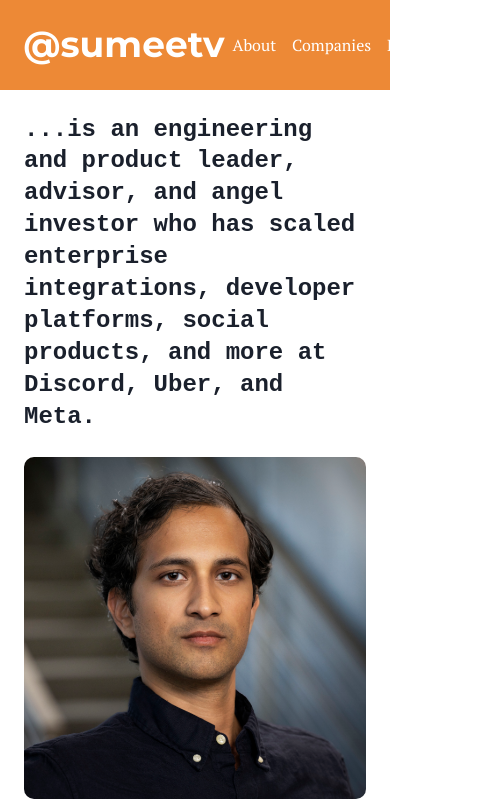
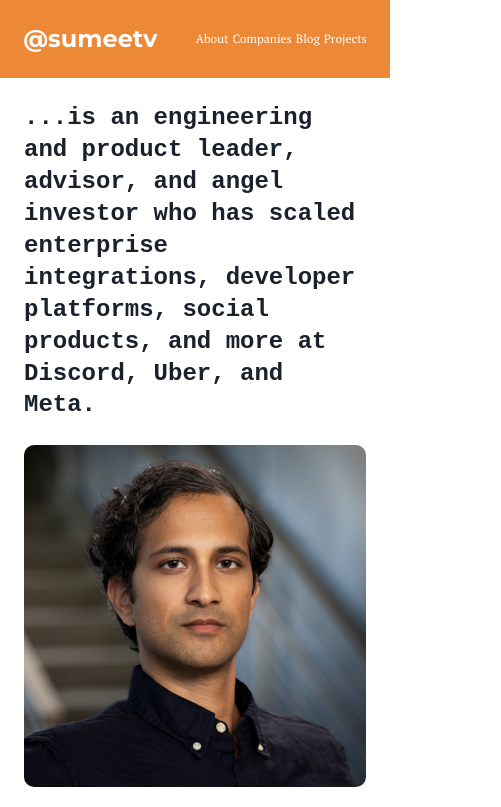
Before and after one commit to sumeetv/chord-finder, a Next.js app: page / in a window 390 px wide. Shown: the top 807 px of the page, 501 px wide, since content can reach past the window. Built offline with nearby package versions, Linux system fonts and the light colour scheme.

Commit message:
Clean up spacing and mobile responsiveness for homepage

```diff
--- a/src/app/header.tsx
+++ b/src/app/header.tsx
@@ -1,45 +1,49 @@
 import React from 'react';
 
-import { Center, Flex, Heading, Link, Spacer } from '@chakra-ui/react';
-
-const LinkHeader = (props: any) => {
-    return (
-        <Center p='0.5rem' {...props} />
-    );
-}
+import { Center, Flex, HStack, Heading, Link, Spacer, Text } from '@chakra-ui/react';
 
 const Header: React.FC = () => {
+    const linkFontSize = ['xs', 'md'];
+
     return (
         <Center bg='orange.400' p='1.45rem' color='white'>
             <Flex w='100%' maxW='930px' >
                 <Link href='/'>
-                    <Heading size='2xl'>
+                    <Heading size={['lg', '2xl']}>
                         @sumeetv
                     </Heading>
                 </Link>
                 <Spacer/>
-                <Flex>
-                    <LinkHeader>
+                <HStack spacing={['0.25rem', '1rem']}>
+                    <Center>
                         <Link href='/'>
-                            About
+                            <Text fontSize={linkFontSize}>
+                                About
+                            </Text>
                         </Link>
-                    </LinkHeader>
-                    <LinkHeader>
+                    </Center>
+                    <Center>
                         <Link href='/companies'>
-                            Companies
+                            <Text fontSize={linkFontSize}>
+                                Companies
+                            </Text>
                         </Link>
-                    </LinkHeader>
-                    <LinkHeader>
+                    </Center>
+                    <Center>
                         <Link href='/blog'>
-                            Blog
+                            <Text fontSize={linkFontSize}>
+                                Blog
+                            </Text>
                         </Link>
-                    </LinkHeader>
-                    <LinkHeader>
+                    </Center>
+                    <Center>
                         <Link href='/projects'>
-                            Projects
+                            <Text fontSize={linkFontSize}>
+                                Projects
+                            </Text>
                         </Link>
-                    </LinkHeader>
-                </Flex>
+                    </Center>
+                </HStack>
             </Flex>
         </Center>
 
--- a/src/app/page.tsx
+++ b/src/app/page.tsx
@@ -35,7 +35,7 @@ export default function Home() {
                         alt="Headshot of Sumeet Vaidya (sumeetv)"
                     />
                 </Box>
-                <Text maxW={'70%'}>
+                <Text maxW={['100%', '70%']}>
                     {`Welcome to my site! You can find information on companies I have advised and invested,
                     information on my overall investing philosophy, and how I try to help companies I'm
                     working with. I also try to use this as a place to dump thoughts
@@ -44,6 +44,7 @@ export default function Home() {
                     sake but (again) hopefully others might find useful.`}
                 </Text>
             </Stack>
+            <br />
             <br />
             <Heading size={'xs'}>
                 {`Companies I have had the privilege of advising or investing in.`}
```
